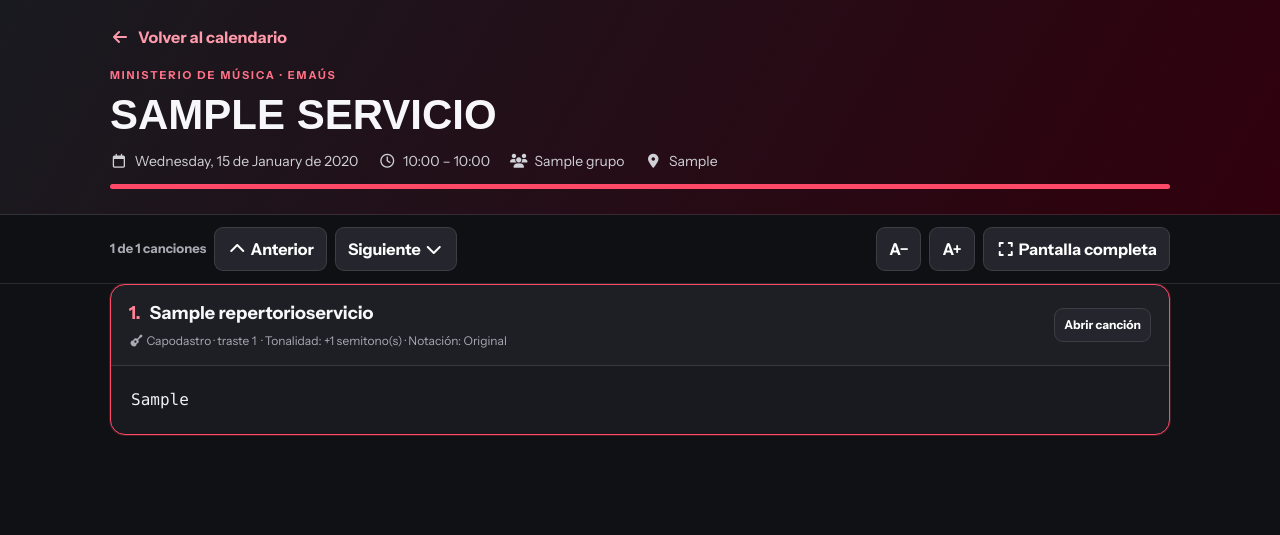
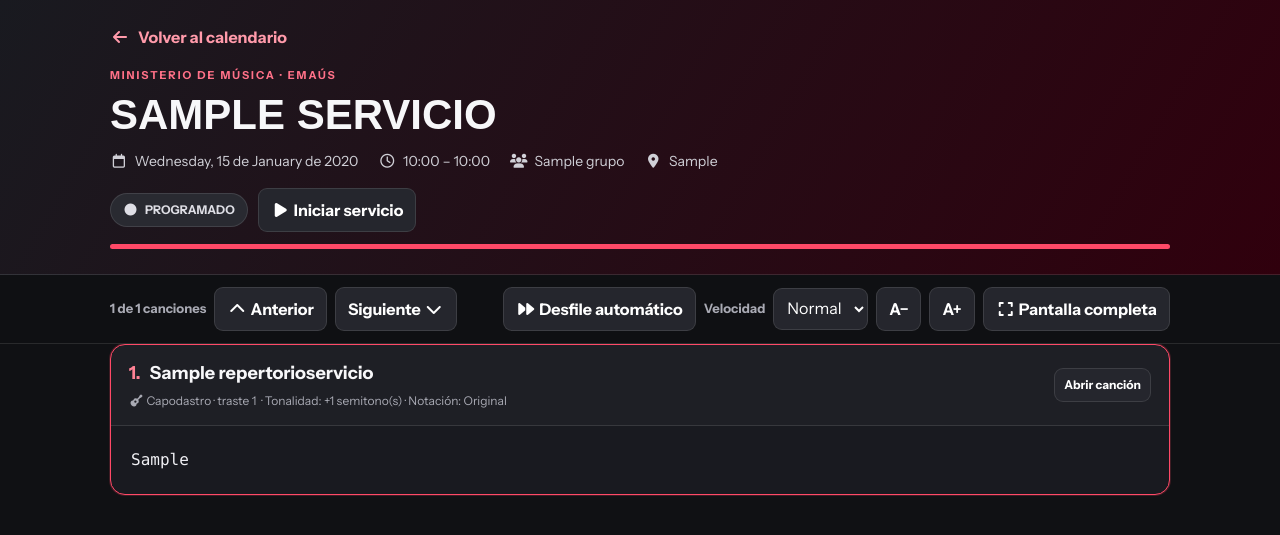
Before and after one commit to eldudyaguirre/EMM2026, a Django app: page /servicios/1/repertorio/ in a window 1280 px wide. Shown: the top 535 px of the page. Run offline with Django 5.2, Linux system fonts and the light colour scheme; a user stored in the database is signed in; tables that the repository leaves empty hold one stand-in row (values such as "Sample post"); parts of the project's set-up code (start-up, migrations or seed data) failed here and were passed over; some libraries are stand-ins or nearby versions; some web fonts are replaced.

Commit message:
Add service status controls and automatic repertoire scroll

```diff
--- a/templates/repertorio_servicio.html
+++ b/templates/repertorio_servicio.html
@@ -24,7 +24,7 @@ main{padding:26px 0 70px}.empty{padding:40px 20px;text-align:center;background:v
 .song-head{display:flex;justify-content:space-between;align-items:center;gap:12px;padding:15px 18px;background:rgba(255,255,255,.025);border-bottom:1px solid var(--line)}.song-title{font-size:18px;font-weight:800}.song-num{color:#ff8295;margin-right:9px}.song-meta{font-size:12px;color:var(--muted);margin-top:5px}
 .lyrics{padding:20px;white-space:pre-wrap;overflow-wrap:anywhere;font-family:ui-monospace,SFMono-Regular,Consolas,monospace;font-size:16px;line-height:1.8;color:#f0f0f4;transition:font-size .15s}.lyric-wrap{overflow:auto}
 .song-actions{display:flex;gap:7px;flex-wrap:wrap}.song-actions button{font-size:12px;padding:7px 9px}
-.progress{height:5px;background:#2a2b32;border-radius:10px;overflow:hidden;margin-top:12px}.progress>div{height:100%;background:#ff4967;width:0;transition:width .2s}
+.status-panel{display:flex;align-items:center;gap:10px;flex-wrap:wrap;margin-top:16px}.status-badge{display:inline-flex;align-items:center;gap:7px;border:1px solid var(--line);border-radius:999px;padding:7px 12px;font-size:12px;font-weight:800;text-transform:uppercase}.status-programado{background:#292a31;color:#dedee5}.status-en_ejecucion{background:#123c2b;color:#8ff0b8;border-color:#26784d}.status-terminado{background:#292b38;color:#c9c9d8}.status-form{display:inline-flex;margin:0}.status-note{font-size:12px;color:var(--muted)}.autoplay-controls{display:flex;gap:8px;align-items:center;flex-wrap:wrap}.autoplay-controls select{border:1px solid var(--line);border-radius:9px;background:#25262d;color:#fff;padding:9px}.progress{height:5px;background:#2a2b32;border-radius:10px;overflow:hidden;margin-top:12px}.progress>div{height:100%;background:#ff4967;width:0;transition:width .2s}
 @media(max-width:600px){.wrap{padding:0 13px}.song-head{align-items:flex-start;flex-direction:column}.lyrics{padding:14px;font-size:15px}.tools{align-items:flex-start}.tool-group{width:100%}.tool-group .btnx{flex:1}}
 </style>
 </head>
@@ -33,11 +33,11 @@ main{padding:26px 0 70px}.empty{padding:40px 20px;text-align:center;background:v
 <a class="back" href="{% url 'calendario' %}"><i class="fa-solid fa-arrow-left"></i> Volver al calendario</a>
 <div class="kicker">Ministerio de Música · Emaús</div><h1>{{ servicio.titulo }}</h1>
 <div class="meta"><span><i class="fa-regular fa-calendar"></i>{{ servicio.fecha|date:"l, d \d\e F \d\e Y" }}</span><span><i class="fa-regular fa-clock"></i>{{ servicio.hora_inicio|time:"H:i" }}{% if servicio.hora_fin %} – {{ servicio.hora_fin|time:"H:i" }}{% endif %}</span><span><i class="fa-solid fa-users"></i>{{ servicio.grupo.nombre }}</span>{% if servicio.lugar %}<span><i class="fa-solid fa-location-dot"></i>{{ servicio.lugar }}</span>{% endif %}</div>
-<div class="progress"><div id="progressBar"></div></div>
+<div class="status-panel"><span class="status-badge status-{{ servicio.estado }}"><i class="fa-solid fa-circle"></i> {{ servicio.get_estado_display }}</span>{% if servicio.estado == 'programado' %}<form class="status-form" method="post">{% csrf_token %}<input type="hidden" name="accion" value="iniciar"><button class="btnx" type="submit"><i class="fa-solid fa-play"></i> Iniciar servicio</button></form>{% elif servicio.estado == 'en_ejecucion' %}<form class="status-form" method="post" onsubmit="return confirm('¿Marcar este servicio como terminado?');">{% csrf_token %}<input type="hidden" name="accion" value="terminar"><button class="btnx" type="submit"><i class="fa-solid fa-flag-checkered"></i> Terminar servicio</button></form><span class="status-note">El servicio está en curso.</span>{% else %}<span class="status-note">Este servicio ya fue finalizado.</span>{% endif %}</div><div class="progress"><div id="progressBar"></div></div>
 </div></header>
 <div class="toolbar"><div class="wrap tools">
 <div class="tool-group"><span class="counter" id="counter">0 de {{ total_canciones }} canciones</span><button class="btnx" id="prevBtn" type="button"><i class="fa-solid fa-chevron-up"></i> Anterior</button><button class="btnx" id="nextBtn" type="button">Siguiente <i class="fa-solid fa-chevron-down"></i></button></div>
-<div class="tool-group"><button class="btnx" id="smaller" type="button" aria-label="Reducir letra">A−</button><button class="btnx" id="larger" type="button" aria-label="Aumentar letra">A+</button><button class="btnx" id="fullscreen" type="button"><i class="fa-solid fa-expand"></i> Pantalla completa</button></div>
+<div class="tool-group autoplay-controls"><button class="btnx" id="autoScroll" type="button" aria-pressed="false"><i class="fa-solid fa-forward"></i> Desfile automático</button><label for="scrollSpeed" class="counter">Velocidad</label><select id="scrollSpeed" aria-label="Velocidad del desfile automático"><option value="20">Lenta</option><option value="40" selected>Normal</option><option value="70">Rápida</option></select><button class="btnx" id="smaller" type="button" aria-label="Reducir letra">A−</button><button class="btnx" id="larger" type="button" aria-label="Aumentar letra">A+</button><button class="btnx" id="fullscreen" type="button"><i class="fa-solid fa-expand"></i> Pantalla completa</button></div>
 </div></div>
 <main class="wrap">
 {% if canciones %}
@@ -57,15 +57,18 @@ main{padding:26px 0 70px}.empty{padding:40px 20px;text-align:center;background:v
 </main>
 <script>
 (function(){
- const songs=Array.from(document.querySelectorAll('.song'));let current=0;let fontSize=16;
+ const songs=Array.from(document.querySelectorAll('.song'));let current=0;let fontSize=16;let autoTimer=null;let autoSpeed=40;
  const counter=document.getElementById('counter'),bar=document.getElementById('progressBar');
  function go(index){if(!songs.length)return;current=Math.max(0,Math.min(index,songs.length-1));songs.forEach((s,i)=>s.classList.toggle('current',i===current));songs[current].scrollIntoView({behavior:'smooth',block:'start'});counter.textContent=(current+1)+' de '+songs.length+' canciones';bar.style.width=((current+1)/songs.length*100)+'%';}
- document.getElementById('prevBtn').addEventListener('click',()=>go(current-1));document.getElementById('nextBtn').addEventListener('click',()=>go(current+1));
- document.querySelectorAll('[data-go]').forEach(b=>b.addEventListener('click',()=>go(Number(b.dataset.go))));
+ function stopAuto(){if(autoTimer){clearInterval(autoTimer);autoTimer=null;}const b=document.getElementById('autoScroll');if(b){b.classList.remove('active');b.setAttribute('aria-pressed','false');b.innerHTML='<i class="fa-solid fa-forward"></i> Desfile automático';}}
+ function startAuto(){stopAuto();if(!songs.length)return;const b=document.getElementById('autoScroll');b.classList.add('active');b.setAttribute('aria-pressed','true');b.innerHTML='<i class="fa-solid fa-pause"></i> Pausar desfile';autoTimer=setInterval(()=>{if(window.scrollY+window.innerHeight>=document.documentElement.scrollHeight-4){stopAuto();return;}window.scrollBy({top:1,behavior:'auto'});},autoSpeed);}
+ const autoBtn=document.getElementById('autoScroll');autoBtn.addEventListener('click',()=>autoTimer?stopAuto():startAuto());document.getElementById('scrollSpeed').addEventListener('change',e=>{autoSpeed=Number(e.target.value);if(autoTimer)startAuto();});
+ document.getElementById('prevBtn').addEventListener('click',()=>{stopAuto();go(current-1)});document.getElementById('nextBtn').addEventListener('click',()=>{stopAuto();go(current+1)});
+ document.querySelectorAll('[data-go]').forEach(b=>b.addEventListener('click',()=>{stopAuto();go(Number(b.dataset.go))}));
  document.getElementById('smaller').addEventListener('click',()=>{fontSize=Math.max(11,fontSize-1);document.querySelectorAll('.lyrics').forEach(e=>e.style.fontSize=fontSize+'px')});
  document.getElementById('larger').addEventListener('click',()=>{fontSize=Math.min(30,fontSize+1);document.querySelectorAll('.lyrics').forEach(e=>e.style.fontSize=fontSize+'px')});
  document.getElementById('fullscreen').addEventListener('click',async()=>{try{if(!document.fullscreenElement)await document.documentElement.requestFullscreen();else await document.exitFullscreen()}catch(e){}});
- document.addEventListener('keydown',e=>{if(e.key==='ArrowDown'||e.key==='PageDown'){e.preventDefault();go(current+1)}if(e.key==='ArrowUp'||e.key==='PageUp'){e.preventDefault();go(current-1)}});
+ document.addEventListener('keydown',e=>{if(e.key==='Escape')stopAuto();if(e.key==='ArrowDown'||e.key==='PageDown'){e.preventDefault();stopAuto();go(current+1)}if(e.key==='ArrowUp'||e.key==='PageUp'){e.preventDefault();stopAuto();go(current-1)}});
  if(songs.length)go(0);
 })();
 </script>
```
